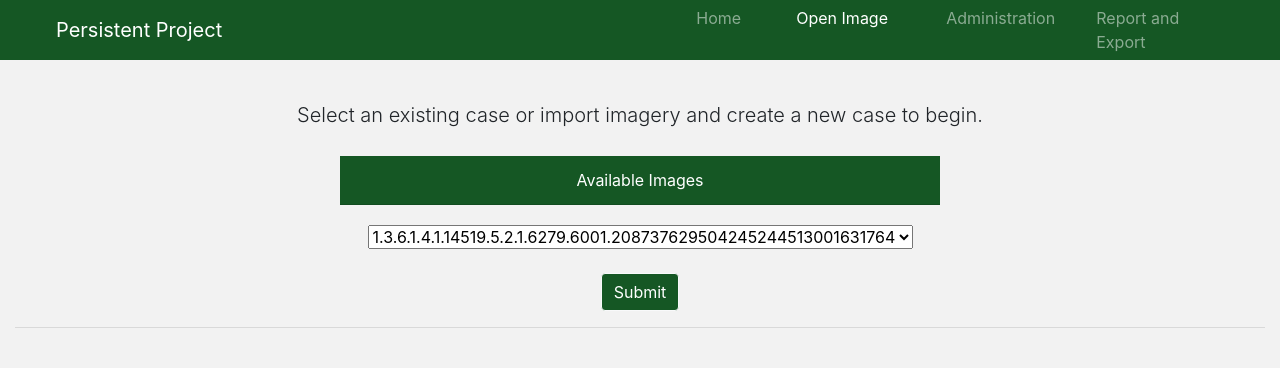
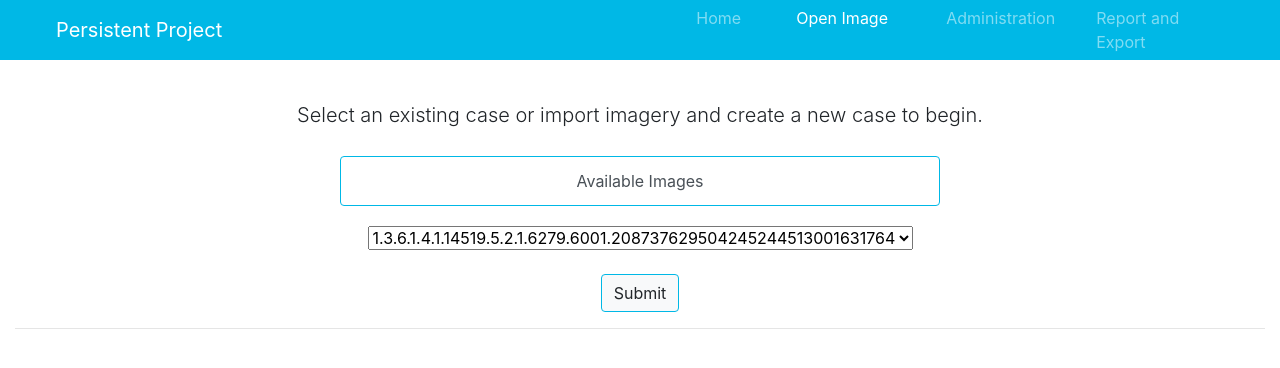
Before and after one commit to chaitanyarahalkar/Persistent-Project, a Django app: page / in a window 1280 px wide. Shown: the top 368 px of the page. Run offline with Django 3.2, Linux system fonts and the light colour scheme; data that the repository does not hold is empty; parts of the project's set-up code (start-up, migrations or seed data) failed here and were passed over; some libraries are stand-ins or nearby versions.

Commit message:
Change color

```diff
--- a/app/templates/app/open.html
+++ b/app/templates/app/open.html
@@ -8,9 +8,9 @@
 
 </head>
 
-<body style="background-color: rgb(242,242,242);">
+<body>
 
-<nav class="navbar navbar-dark navbar-expand-lg" style="background-color:  rgb(21,87,36); height: 60px;">
+<nav class="navbar navbar-dark navbar-expand-lg" style="background-color: rgb(0, 184, 230); height: 60px;">
   <a class="navbar-brand" href="#" style="margin-left: 40px;">Persistent Project</a>
   <button class="navbar-toggler" type="button" data-toggle="collapse" data-target="#navbarSupportedContent" aria-controls="navbarSupportedContent" aria-expanded="false" aria-label="Toggle navigation">
     <span class="navbar-toggler-icon"></span>
@@ -38,12 +38,16 @@
 <div class="container-fluid" style="text-align: center;">
   <p class="lead" style="margin-top:40px; margin-left: 220px; margin-right: 220px;">Select an existing case or import imagery and create a new case to begin.</p>
 
-<!-- RGB values: dark green: rgb(21,87,36); light green: rgb(195,230,203); green : rgb(40,167,69); -->
+<!-- RGB values: dark green: rgb(21,87,36); light green: rgb(195,230,203); green : rgb(40,167,69);
 
-      <div class="list-group list-group-flush" id="myListImg" role="tablist" style="display: inline-block; border-color: green; margin-top: 10px; margin-bottom: 20px; width:600px;">
-              <li class="list-group-item list-group-item-action " style="background-color: rgb(21,87,36); color: white;" >Available Images</li>
+sky blue: rgb(0, 184, 230)
+
+ -->
+
+      <div class="list-group " id="myListImg" role="tablist" style="display: inline-block; margin-top: 10px; margin-bottom: 20px; width:600px; border-color: rgb(0, 184, 230)">
+              <li class="list-group-item list-group-item-action " style="border-color: rgb(0, 184, 230)" >Available Images</li>
                 {% for rc in registered_cases %}
-              <a class="list-group-item list-group-item-action list-group-item-success" href="/portal/{{ rc.case_id }}/0/">{{ rc.patient_id }}</a>
+              <a class="list-group-item list-group-item-action " href="/portal/{{ rc.case_id }}/0/" style="border-color: rgb(0, 184, 230)">{{ rc.patient_id }}</a>
                 {% endfor %}
         </div>
     <br>
@@ -56,7 +60,7 @@
           </select>
           <br>
           <br>
-          <input type="submit" value="Submit" class="btn btn-light" style="background-color: rgb(21,87,36); color:white;"/>
+          <input type="submit" value="Submit" class="btn btn-light" style="border-color: rgb(0, 184, 230)"/>
         </form>
       <hr>
 
```
